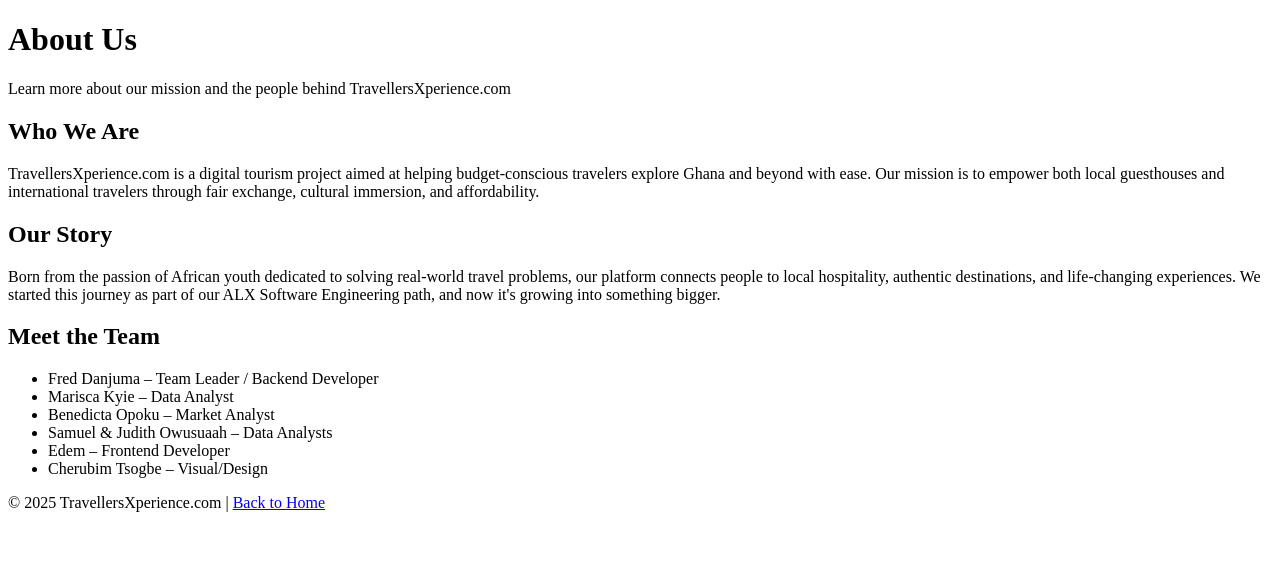
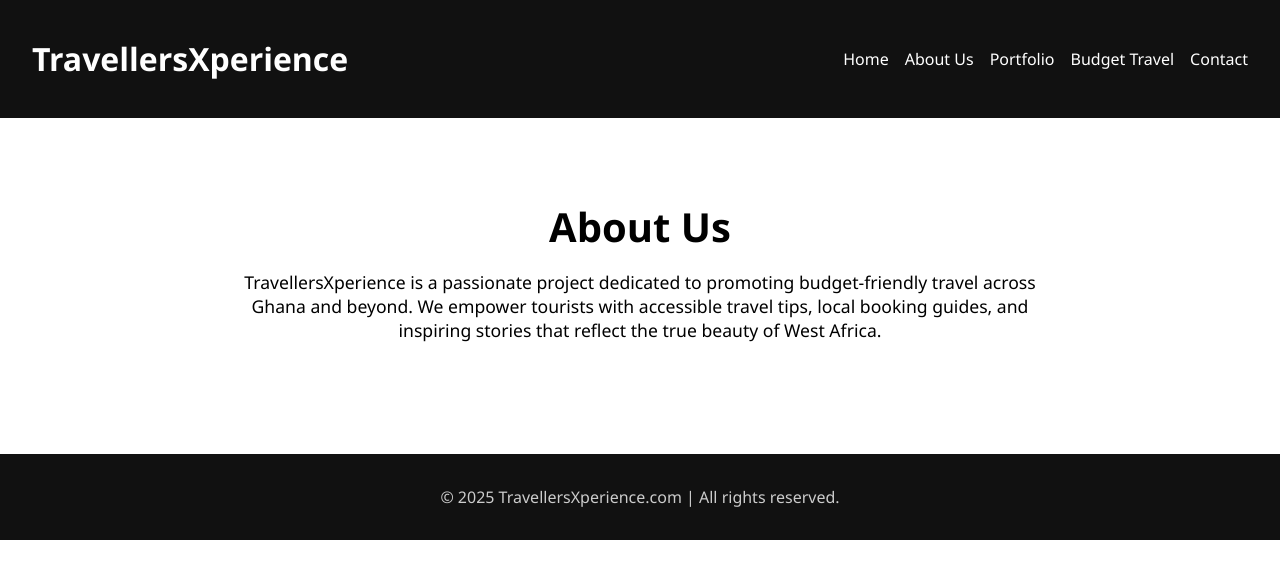
Before and after one commit to Freddanjuma/TravellersXperience.com, a plain HTML site: page about-us.html in a window 1280 px wide. Drawn offline with Linux system fonts and the light colour scheme.

Commit message:
Update about-us.html

```diff
--- a/about-us.html
+++ b/about-us.html
@@ -3,41 +3,83 @@
 <head>
   <meta charset="UTF-8" />
   <meta name="viewport" content="width=device-width, initial-scale=1.0" />
-  <title>About Us | TravellersXperience</title>
-  <link rel="stylesheet" href="styles.css" />
+  <title>About Us - TravellersXperience</title>
+  <style>
+    body {
+      margin: 0;
+      font-family: 'Segoe UI', sans-serif;
+      background: #fff;
+    }
+    header {
+      background-color: #111;
+      color: white;
+      padding: 1rem 2rem;
+      display: flex;
+      justify-content: space-between;
+      align-items: center;
+    }
+    nav ul {
+      list-style: none;
+      display: flex;
+      gap: 1rem;
+      margin: 0;
+      padding: 0;
+    }
+    nav ul li a {
+      color: white;
+      text-decoration: none;
+    }
+    nav ul li a:hover {
+      color: #1abc9c;
+    }
+    main {
+      padding: 3rem 2rem;
+      text-align: center;
+    }
+    main h2 {
+      font-size: 2.5rem;
+      margin-bottom: 1rem;
+    }
+    main p {
+      font-size: 1.1rem;
+      max-width: 800px;
+      margin: auto;
+    }
+    footer {
+      background: #111;
+      color: #ccc;
+      text-align: center;
+      padding: 1rem;
+      margin-top: 4rem;
+    }
+  </style>
 </head>
 <body>
+
   <header>
-    <h1>About Us</h1>
-    <p>Learn more about our mission and the people behind TravellersXperience.com</p>
+    <h1>TravellersXperience</h1>
+    <nav>
+      <ul>
+        <li><a href="index5.html">Home</a></li>
+        <li><a href="about-us.html">About Us</a></li>
+        <li><a href="index6.html">Portfolio</a></li>
+        <li><a href="budget-travel-guide.html">Budget Travel</a></li>
+        <li><a href="contact.html">Contact</a></li>
+      </ul>
+    </nav>
   </header>
 
   <main>
-    <section>
-      <h2>Who We Are</h2>
-      <p>TravellersXperience.com is a digital tourism project aimed at helping budget-conscious travelers explore Ghana and beyond with ease. Our mission is to empower both local guesthouses and international travelers through fair exchange, cultural immersion, and affordability.</p>
-    </section>
-
-    <section>
-      <h2>Our Story</h2>
-      <p>Born from the passion of African youth dedicated to solving real-world travel problems, our platform connects people to local hospitality, authentic destinations, and life-changing experiences. We started this journey as part of our ALX Software Engineering path, and now it's growing into something bigger.</p>
-    </section>
-
-    <section>
-      <h2>Meet the Team</h2>
-      <ul>
-        <li>Fred Danjuma – Team Leader / Backend Developer</li>
-        <li>Marisca Kyie – Data Analyst</li>
-        <li>Benedicta Opoku – Market Analyst</li>
-        <li>Samuel & Judith Owusuaah – Data Analysts</li>
-        <li>Edem – Frontend Developer</li>
-        <li>Cherubim Tsogbe – Visual/Design</li>
-      </ul>
-    </section>
+    <h2>About Us</h2>
+    <p>
+      TravellersXperience is a passionate project dedicated to promoting budget-friendly travel across Ghana and beyond.
+      We empower tourists with accessible travel tips, local booking guides, and inspiring stories that reflect the true beauty of West Africa.
+    </p>
   </main>
 
   <footer>
-    <p>&copy; 2025 TravellersXperience.com | <a href="index.html">Back to Home</a></p>
+    <p>&copy; 2025 TravellersXperience.com | All rights reserved.</p>
   </footer>
+
 </body>
 </html>
```
